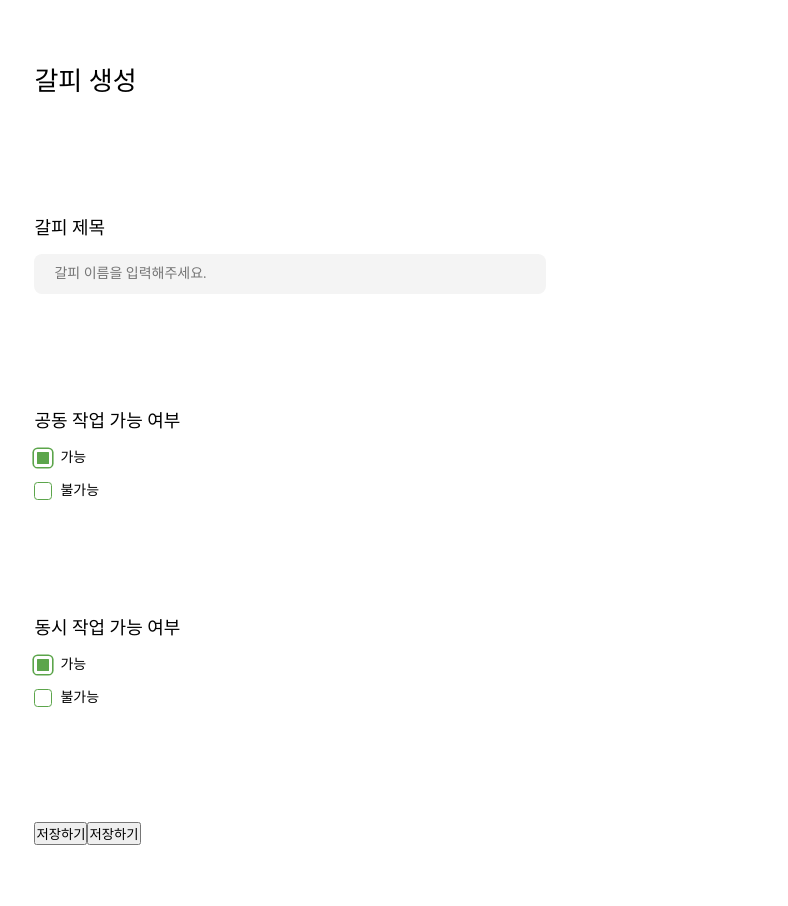
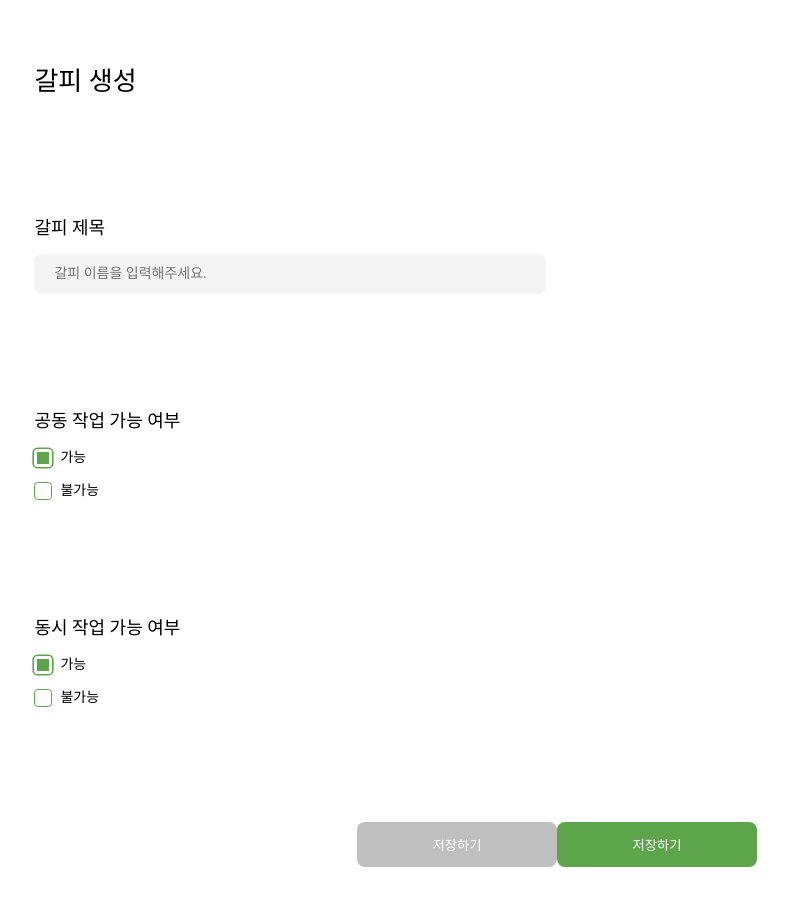
Before and after one commit to LikeLionHGU/Welch-s_Front, a React (Create React App) app: page /galpi in a window 1280 px wide. Shown: the top 906 px of the page, without its empty margins (83-871 px from the left). Before the commit the page ends 846 px from the top, so only its background shows below. Built offline with nearby package versions, Linux system fonts and the light colour scheme; a web font is replaced by a local one.

Commit message:
style: 갈피 저장 버튼 생성

```diff
--- a/src/styles/galpi.scss
+++ b/src/styles/galpi.scss
@@ -1,9 +1,8 @@
-@import url('https://webfontbox.github.io/Arita/font.css');
-@import url('https://webfontbox.github.io/Arita/font.min.css');
+@import url("https://webfontbox.github.io/Arita/font.css");
+@import url("https://webfontbox.github.io/Arita/font.min.css");
 @import url("https://cdn.jsdelivr.net/gh/orioncactus/pretendard@v1.3.9/dist/web/static/pretendard.min.css");
 
-
-.galpi-setting-container{
+.galpi-setting-container {
   padding: 0 9.17vw;
   margin-top: 62px;
 }
@@ -13,21 +12,21 @@
 }
 
 .list-button-container {
-    border: 1px solid #5CA54B;
+  border: 1px solid #5ca54b;
   border-radius: 8px;
   overflow: hidden;
-    font-family: 'Pretendard', sans-serif;
+  font-family: "Pretendard", sans-serif;
 }
 
 .list-button-parent {
   padding: 10px;
-    border-bottom: 1px solid #5CA54B;
+  border-bottom: 1px solid #5ca54b;
   cursor: pointer;
 }
 
 .list-button-child {
   padding: 10px;
-    border-bottom: 1px solid #5CA54B;
+  border-bottom: 1px solid #5ca54b;
   cursor: pointer;
 }
 
@@ -36,16 +35,15 @@
 }
 
 .galpi-title {
-    font-family: 'Arita buri';
+  font-family: "Arita buri";
   font-weight: 700;
   font-size: 1.625em;
 
   margin-bottom: 100px;
 }
 
-
 .galpi-sub-title {
-    font-family: 'Arita buri';
+  font-family: "Arita buri";
   font-weight: 700;
   font-size: 1.125em;
 
@@ -58,12 +56,12 @@
 
   border: none;
   outline: none;
-    background-color: #F4F4F4;
+  background-color: #f4f4f4;
   padding: 12px 20px;
 
   border-radius: 8px;
 
-    font-family: 'pretendard';
+  font-family: "pretendard";
   font-size: 0.875em;
   font-weight: 500;
 }
@@ -72,22 +70,22 @@
 .galpi-manage-plus {
   display: flex;
   align-items: center;
-    justify-content: flex-end
+  justify-content: flex-end;
 }
 
 .galpi-plus {
   display: flex;
   justify-content: center;
   align-items: center;
-    background-color: #5CA54B;
-    color: #FFFF;
+  background-color: #5ca54b;
+  color: #ffff;
 
   width: 1.25vw;
   height: 1.25vw;
 
   border-radius: 50px;
 
-    font-family: 'pretendard';
+  font-family: "pretendard";
   font-size: 1.25em;
   font-weight: 300;
 
@@ -96,27 +94,51 @@
 }
 
 .galpi-manage {
-    font-family: 'pretendard';
+  font-family: "pretendard";
   font-size: 1em;
   font-weight: 500;
 }
 
-
-
-
 //공동 작업 여부, 동시 작업 여부
-.radio{
+.radio {
   margin-right: 8px; //버튼 사이의 간격
 }
 
-
-.collaborate-radio-item ,
+.collaborate-radio-item,
 .concurrentWork-radio-item {
   display: flex;
   align-items: center;
   margin-bottom: 12px;
 
-    font-family: 'pretendard';
+  font-family: "pretendard";
   font-size: 0.875em;
   font-weight: 500;
 }
+
+#galpi-submit-btn-container {
+  display: flex;
+  justify-content: center;
+
+  width: 100%;
+  margin-bottom: 60px;
+}
+
+#galpi-submit-btn-gray {
+  width: 200px;
+  height: 45px;
+
+  border-radius: 8px;
+  border: none;
+  background-color: #bfbfbf;
+  color: white;
+}
+
+#galpi-submit-btn-green {
+  width: 200px;
+  height: 45px;
+
+  border-radius: 8px;
+  border: none;
+  background-color: #5ca54b;
+  color: white;
+}
```
Also changed, not shown: src/styles/galpi.css (+6 -6 lines). Lines whose indentation alone changed are shown as unchanged.
